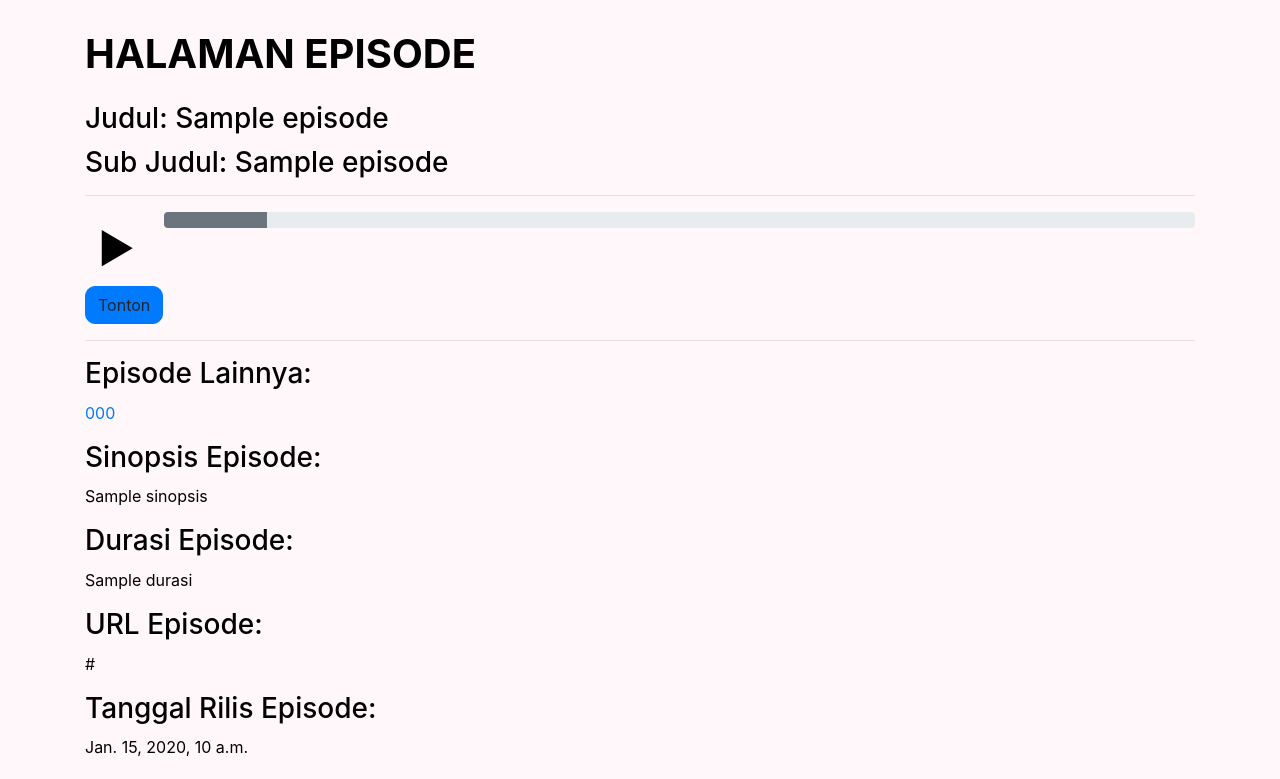
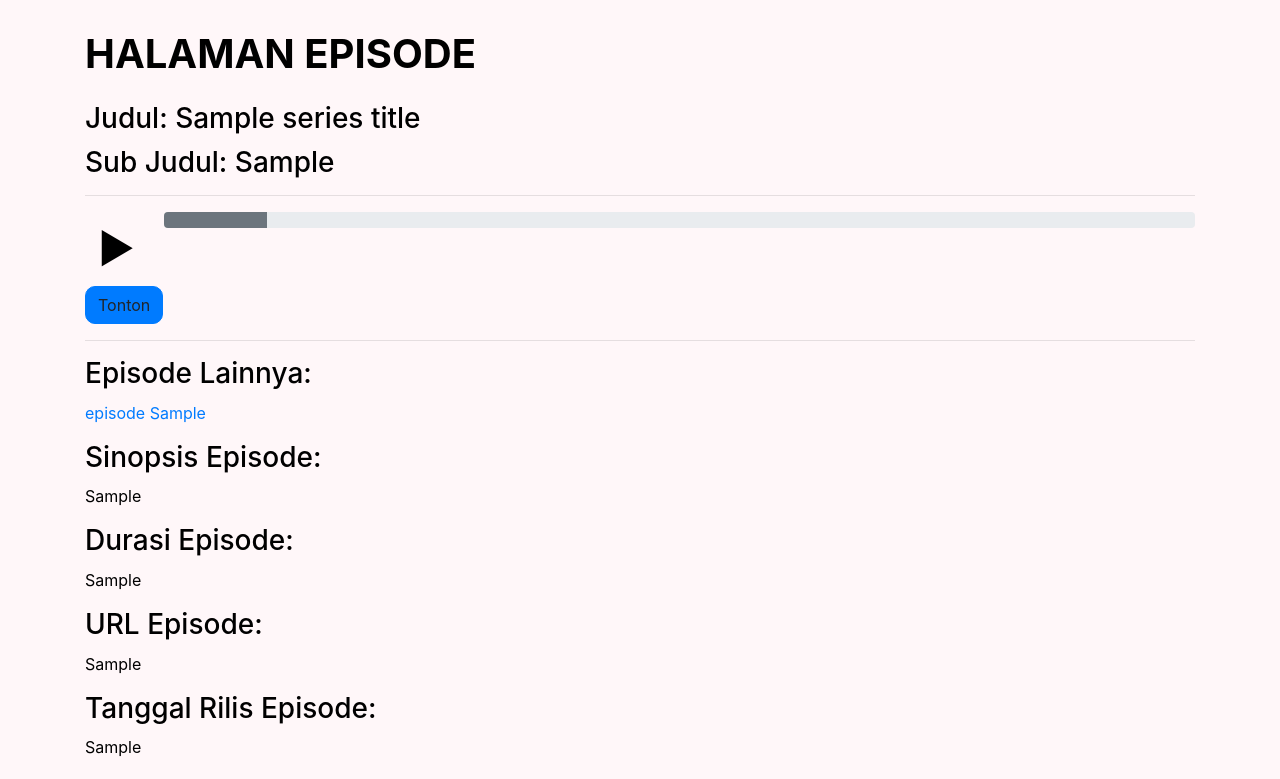
Before and after one commit to BASDAT-B-2/pacilflix-B-2, a Django app: template TK3_B_2/tayangan/templates/HalamanEpisode.html in a window 1280 px wide. Shown: the part 71-850 px from the top of the page. Run offline with Django 5.2, Linux system fonts and the light colour scheme; the template is opened without the code that fills it: most values are stand-ins (such as "Sample title", 1, 10 or a date in 2020); some libraries are stand-ins or nearby versions; some web fonts are replaced.

Commit message:
episodes sudah

```diff
--- a/TK3_B_2/tayangan/templates/HalamanEpisode.html
+++ b/TK3_B_2/tayangan/templates/HalamanEpisode.html
@@ -67,8 +67,8 @@
 
   <!-- Informasi Episode -->
   <div class="episode-info">
-    <h3>Judul: <span id="judul-episode">{{ episode.judul }}</span></h3>
-    <h3>Sub Judul: <span id="sub-judul-episode">{{ episode.sub_judul }}</span></h3>
+    <h3>Judul: <span id="judul-episode">{{ series_title }}</span></h3>
+    <h3>Sub Judul: <span id="sub-judul-episode">{{ episode.1 }}</span></h3>
     <hr>
          <!-- Progress Bar -->
          <div class="d-flex align-items-start">
@@ -85,17 +85,17 @@
     <h3>Episode Lainnya:</h3>
     <ul>
       {% for ep in episodes %}
-        <li><a href="{{ ep.url }}">{{ ep.nomor }}</a></li>
+        <li><a href="{% url 'tayangan:show_episode' id_seri ep.0 %}">episode {{ ep.0 }}</a></li>
       {% endfor %}
     </ul>
     <h3>Sinopsis Episode:</h3>
-    <p>{{ episode.sinopsis }}</p>
+    <p>{{ episode.2 }}</p>
     <h3>Durasi Episode:</h3>
-    <p>{{ episode.durasi }}</p>
+    <p>{{ episode.3 }}</p>
     <h3>URL Episode:</h3>
-    <p>{{ episode.url }}</p>
+    <p>{{ episode.4 }}</p>
     <h3>Tanggal Rilis Episode:</h3>
-    <p>{{ episode.tanggal_rilis }}</p>
+    <p>{{ episode.5 }}</p>
   </div>
 </div>
 
--- a/TK3_B_2/tayangan/templates/HalamanSeries.html
+++ b/TK3_B_2/tayangan/templates/HalamanSeries.html
@@ -137,7 +137,7 @@
     <p>Episode:</p>
     <ul>
       {% for episode in series_details.episodes %}
-      <li><a href="/series/{{ series_details.id_tayangan }}/episode/{{ episode.0 }}">Episode {{ episode.0 }}</a></li>
+      <li><a href="{% url 'tayangan:show_episode' series_details.id_tayangan episode.0 %}">Episode {{ episode.0 }}</a></li>
       {% endfor %}
     </ul>
 
```
Also changed, not shown: TK3_B_2/tayangan/views.py (+6 -1 lines).
